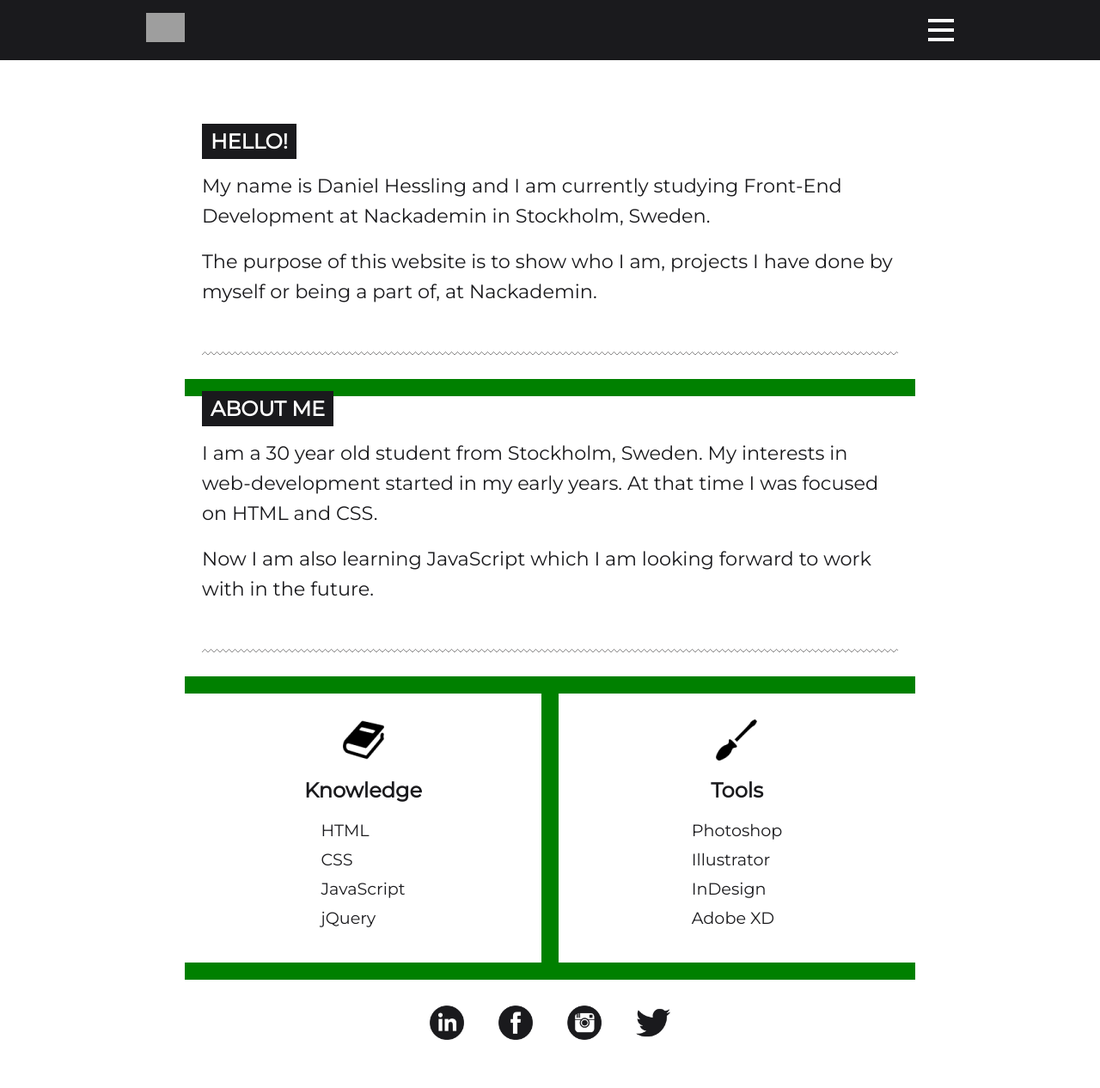
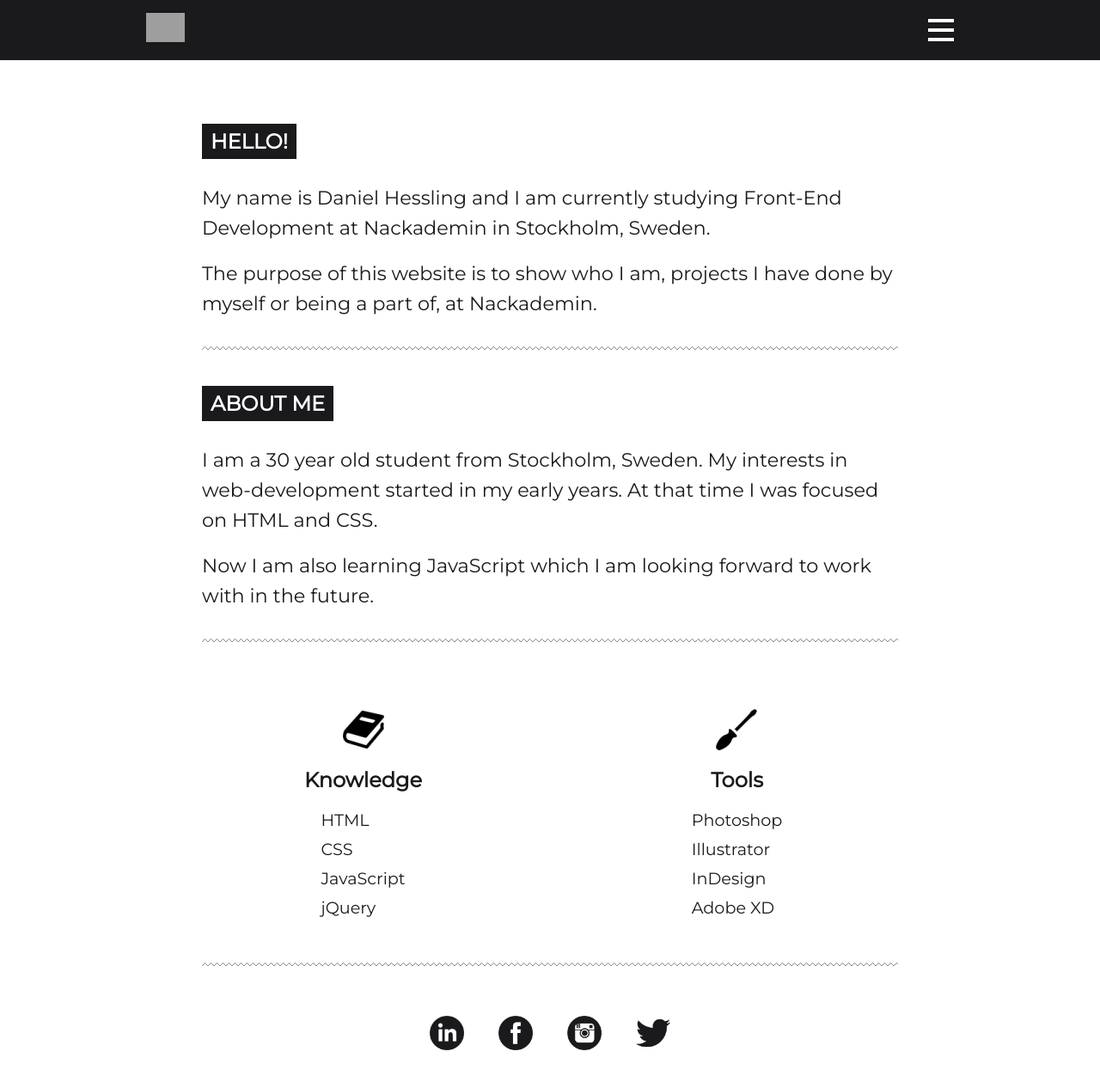
Before and after one commit to dannehess/jekyllportfolio, a Jekyll site: the page built from index.md, in a window 1280 px wide. Shown: the whole page at 86% size. Built offline with Jekyll 4.4.1, drawn with Linux system fonts in a browser that asks for light colours; nearby versions of some CDN libraries; grey boxes are pictures that could not be loaded.

Commit message:
Randomfix

```diff
--- a/_includes/footer.html
+++ b/_includes/footer.html
@@ -1,4 +1,5 @@
 <footer>
+<div class="footer-icons">
         <a href="https://linkedin.com/in/danielhessling" target="_blank">
           <img src="{{ site.baseurl }}/assets/images/linkedin.png" class="social-media-icon"
             alt="social-media-icon"></a>
@@ -11,4 +12,5 @@
         <a href="https://twitter.com/dannehess" target="_blank">
           <img src="{{ site.baseurl }}/assets/images/twitter.png" class="social-media-icon"
             alt="social-media-icon"></a>
-        </footer>
+        </div>
+      </footer>
--- a/_sass/footer.scss
+++ b/_sass/footer.scss
@@ -1,12 +1,10 @@
-footer{
-    background-color: #efefef;
-    background-color: white;
-    min-height: 10vh;
+.footer-icons{
+    max-width: 850px;
     display: flex;
-    padding-top: 30px;
-    padding-bottom: 50px;
     justify-content: center;
     align-items: center;
+    padding-top: 30px;
+    padding-bottom: 20px;
 }
 
 .social-media-icon{
@@ -16,3 +14,19 @@ footer{
     margin-bottom: 0;
     max-width: 40px;
   }
+
+  footer{
+    display: flex;
+    flex-direction: column;
+    justify-content: center;
+    align-items: center;
+    background-color: white;
+    padding-top: 20px;
+    padding-bottom: 20px;
+  }
+
+  .footer-hr{
+      width: 100%;
+      max-width: 850px;
+      padding: 0 20px;
+  }
--- a/_sass/main.scss
+++ b/_sass/main.scss
@@ -47,7 +47,7 @@ section{
 
 .main-content{
   max-width: 850px;
-  background-color: green;
+
 }
 
 p{
@@ -63,7 +63,7 @@ p{
   background: url(/assets/images/wavy-hr.png) repeat-x 0 0;
     border: 0;
     width: 100%;
-    margin-top: 50px;
+    margin-top: 30px;
 }
 
 .mini-spacer{
@@ -145,7 +145,7 @@ margin: 0 0 10px 0;
 display: flex;
 flex-direction: column;
 align-items: center;
-padding-bottom: 10px;
+
 }
 
 .social-media-icon{
--- a/index.md
+++ b/index.md
@@ -6,6 +6,7 @@ title: "Daniel Hessling"
 <section>
 <div class="big-spacer"></div>
 <h2><span>HELLO!</span></h2>
+<div class="mini-spacer"></div>
 <p>
 My name is Daniel Hessling and I am currently studying Front-End Development at
 Nackademin in
@@ -20,6 +21,7 @@ at Nackademin.
 </section>
 <section>
 <h2><span>ABOUT ME</span></h2>
+<div class="mini-spacer"></div>
 <p>
 I am a 30 year old student from Stockholm, Sweden. My interests in web-development started in my early years. At that time I was focused on HTML and CSS.
 </p>
@@ -58,3 +60,4 @@ I am a 30 year old student from Stockholm, Sweden. My interests in web-developme
 </div>
 </section>
 </section>
+<div class="footer-hr"><hr class="wavy-hr"></div>
```
